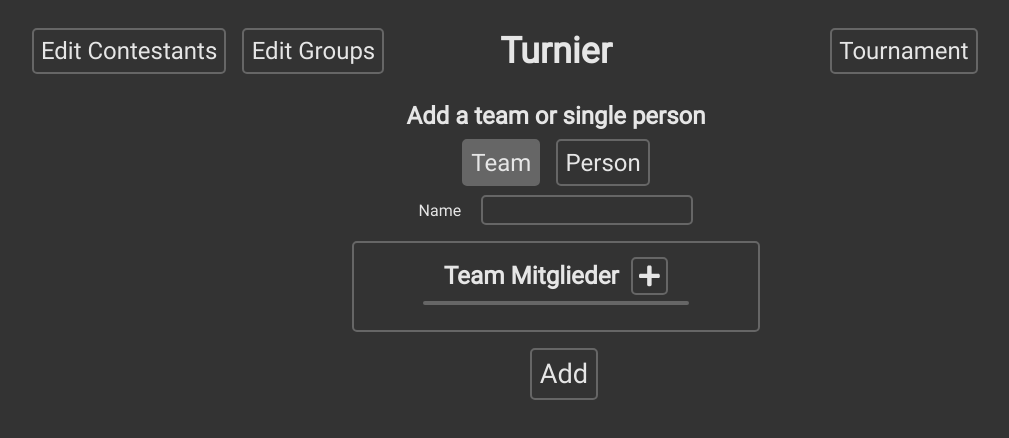
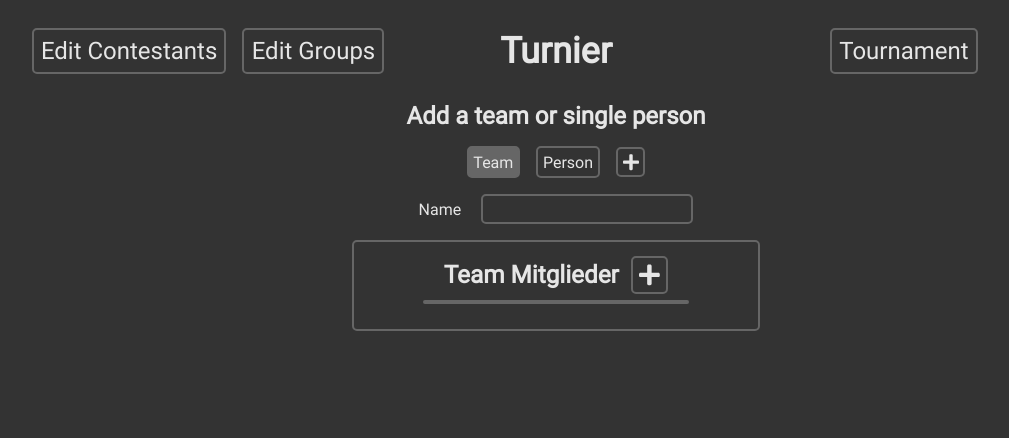
Before and after one commit to pedeEli/Tournament, a Svelte app: page / in a window 1280 px wide. Both pictures are taken after a click on the button "New". Shown: the top 438 px of the page, without its empty margins (84-1093 px from the left). Built offline with nearby package versions, Linux system fonts and the light colour scheme.

Commit message:
Changed appearance of EditContestants.svelte and EditGroups.svelte to look more alike

```diff
--- a/public/global.css
+++ b/public/global.css
@@ -25,6 +25,11 @@ body {
 	background-color: hsl(var(--clr-bg));
 	margin: 0;
 	color: hsl(var(--clr-txt));
+}
+
+h2 {
+	text-align: center;
+	margin: 0;
 }
 
 button {
--- a/src/pages/EditContestants.svelte
+++ b/src/pages/EditContestants.svelte
@@ -8,6 +8,7 @@
     import {capitalizeWords, groupByType} from '../lib/util/contestants'
     import {clickOutside} from '../lib/util/actions'
     import Popup from '../lib/components/Popup.svelte'
+    import Add from '../lib/components/svg/Add.svelte'
 
 
     const tournament = getContext<Tournament>('tournament')
@@ -102,9 +103,10 @@
 
 <main>
     <h2>Add a team or single person</h2>
-    <section class="type-buttons">
+    <section class="buttons">
         <button class:active={addingType === 'team'} on:click={() => addingType = 'team'}>Team</button>
         <button class:active={addingType === 'person'} on:click={() => addingType = 'person'}>Person</button>
+        <button class="svg" on:click={addContestant}><Add/></button>
     </section>
     <section class="name">
         {#if addingType === 'team'}
@@ -120,9 +122,6 @@
             <EditableList list={members} heading="Team Mitglieder"/>
         </div>
     {/if}
-    <section class="action-buttons">
-        <button class="action-button" on:click={addContestant}>Add</button>
-    </section>
 
     <div class="contestants">
         {#if persons}
@@ -168,15 +167,16 @@
         flex-direction: column;
         align-items: center;
     }
-    .type-buttons, .action-buttons {
-        font-size: 1.5rem;
+    .buttons {
         display: flex;
         align-items: center;
-        margin: .6rem;
+        margin-top: 1rem;
     }
-    .type-buttons button:last-child,
-    .action-buttons button:last-child {
-        margin-left: 1rem;
+    .buttons button {
+        margin: 0 .5rem;
+    }
+    .name {
+        margin-top: 1rem;
     }
     .active {
         background-color: hsl(var(--clr-bg-light));
@@ -188,16 +188,6 @@
         margin-top: 1rem;
         min-width: 35ch;
         font-size: 1.3rem;
-    }
-    .action-buttons {
-        margin-top: 1rem;
-    }
-    .action-button {
-        font-size: 1.7rem;
-    }
-    h2 {
-        text-align: center;
-        margin: 0;
     }
     .contestants {
         margin: 2rem;
--- a/src/pages/EditGroups.svelte
+++ b/src/pages/EditGroups.svelte
@@ -95,7 +95,7 @@
         <Checkbox bind:value={settings.haveGroups} />
     </header>
     {#if $settingsStore.haveGroups}
-        <div>There ar in total {contestantsList.length} contestants</div>
+        <div class="contestant-count">There ar in total {contestantsList.length} contestants</div>
         <section class="inputs">
             <label for="winner-per-group">Winner per group</label>
             <input id="winner-per-group" type="text" bind:value={settings.winnerPerGroup}>
@@ -103,9 +103,7 @@
                 <div class="label">Lucky Loser</div>
                 <Checkbox bind:value={settings.luckyLoser}/>
             {/if}
-        </section>
-        <section class="buttons">
-            <button on:click={assignRandom}>Randomize</button>
+            <button class="randomize" on:click={assignRandom}>Randomize</button>
         </section>
         <section class="selection">
             <div class="contestants card">
@@ -153,6 +151,9 @@
         margin-right: 1rem;
         transform: translateY(-.1em);
     }
+    .contestant-count {
+        margin-top: 1rem;
+    }
     main {
         display: flex;
         flex-direction: column;
@@ -161,7 +162,7 @@
     .inputs {
         display: grid;
         grid-template-columns: auto auto;
-        grid-template-rows: 2.5rem 2.5rem;
+        grid-template-rows: 2.5rem 2.5rem 2.5rem;
         grid-column-gap: 1rem;
         align-items: center;
         margin-top: 1rem;
@@ -169,12 +170,13 @@
     .inputs label, .inputs div {
         justify-self: right;
     }
-    .buttons {
-        margin-top: .5rem;
+    .randomize {
+        grid-column: 1 / 3;
+        justify-self: center;
     }
     .selection {
         display: flex;
-        margin-top: 1rem;
+        margin-top: 1.5rem;
         align-items: flex-start;
     }
     .contestants {
```
